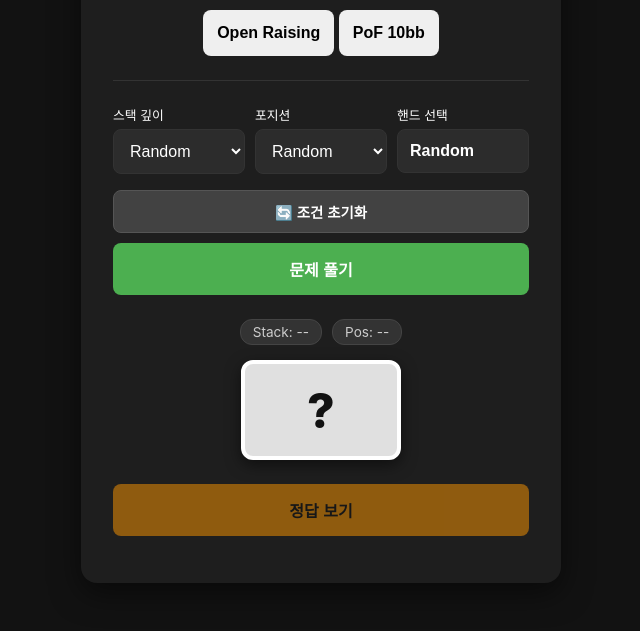
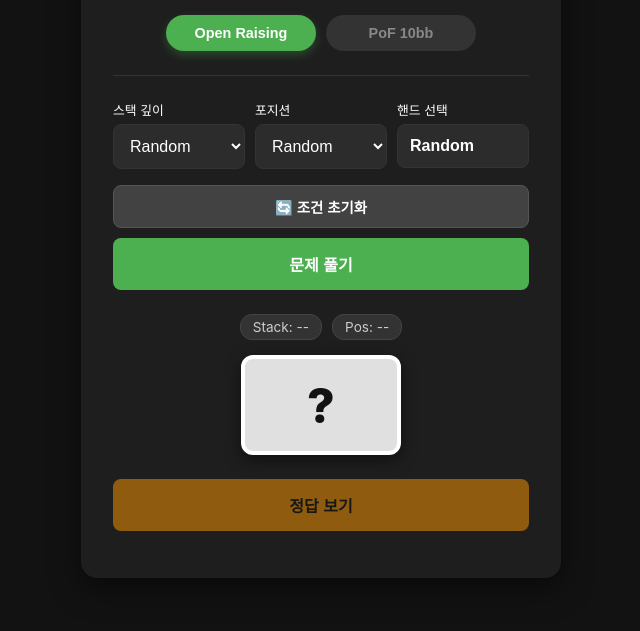
Before and after one commit to essencedrain/poker-trainer-test, a plain HTML site: page index.html in a window 1280 px wide. Shown: the part 169-800 px from the top of the page, without its empty margins (319-959 px from the left). Drawn offline with Linux system fonts and the light colour scheme.

Commit message:
Refactor CSS for tabs and button styles
Added new variables for tab styles and enhanced button styles.

```diff
--- a/style.css
+++ b/style.css
@@ -1,5 +1,4 @@
 :root {
-    /* ... 기존 변수들 ... */
     --bg-color: #121212;
     --card-bg: #1e1e1e;
     --primary: #4caf50;
@@ -8,6 +7,8 @@
     --text: #ffffff;
     --border: #333;
     --modal-bg: rgba(0, 0, 0, 0.8);
+    --tab-inactive: #333;  /* 탭 비활성 색상 */
+    --tab-active: #4caf50; /* 탭 활성 색상 */
 }
 
 /* 버튼 컬럼 배치 */
@@ -179,6 +180,41 @@ select {
     font-weight: 600;
 }
 
+
+/* 탭 메뉴 스타일 */
+.tab-container {
+    display: flex;
+    justify-content: center;
+    gap: 10px;
+    margin-bottom: 1rem;
+    margin-top: 1rem;
+}
+
+.tab-btn {
+    padding: 10px 20px;
+    border: none;
+    border-radius: 20px;
+    background-color: var(--tab-inactive);
+    color: #888;
+    font-size: 0.9rem;
+    font-weight: bold;
+    cursor: pointer;
+    transition: all 0.2s;
+    flex: 1;
+    max-width: 150px;
+}
+
+.tab-btn.active {
+    background-color: var(--tab-active);
+    color: white;
+    box-shadow: 0 4px 10px rgba(76, 175, 80, 0.3);
+}
+
+/* 특정 컨트롤 숨기기 위한 클래스 */
+.hidden-control {
+    display: none !important;
+}
+
 /* 모바일에서 글씨 크기 조절 */
 @media (max-width: 380px) {
     .grid-cell { font-size: 0.55rem; }
```
